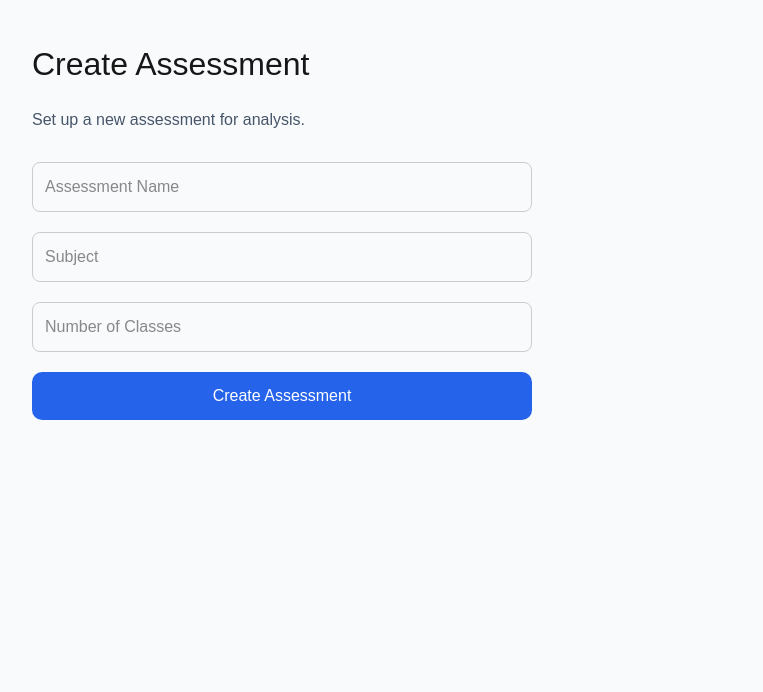
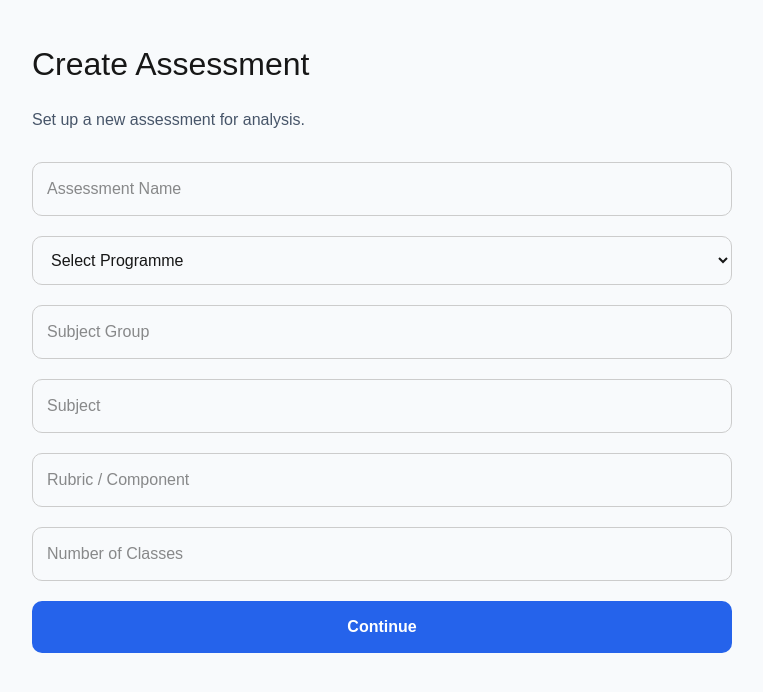
Before and after one commit to khaledmerabi-png/nextjs-boilerplate, a Next.js app: page /create-assessment in a window 1280 px wide. Shown: the top 692 px of the page, without its empty margins (8-771 px from the left). Built offline with nearby package versions, Linux system fonts and the light colour scheme.

Commit message:
Update page.tsx

```diff
--- a/app/create-assessment/page.tsx
+++ b/app/create-assessment/page.tsx
@@ -18,7 +18,7 @@ export default function CreateAssessment() {
 
       <div
         style={{
-          maxWidth: "500px",
+          maxWidth: "700px",
           display: "flex",
           flexDirection: "column",
           gap: "20px",
@@ -27,8 +27,34 @@ export default function CreateAssessment() {
         <input
           placeholder="Assessment Name"
           style={{
-            padding: "12px",
-            borderRadius: "8px",
+            padding: "14px",
+            borderRadius: "10px",
+            border: "1px solid #ccc",
+            fontSize: "16px",
+          }}
+        />
+
+        <select
+          style={{
+            padding: "14px",
+            borderRadius: "10px",
+            border: "1px solid #ccc",
+            fontSize: "16px",
+          }}
+          defaultValue=""
+        >
+          <option value="" disabled>
+            Select Programme
+          </option>
+          <option value="DP">DP</option>
+          <option value="MYP">MYP</option>
+        </select>
+
+        <input
+          placeholder="Subject Group"
+          style={{
+            padding: "14px",
+            borderRadius: "10px",
             border: "1px solid #ccc",
             fontSize: "16px",
           }}
@@ -37,8 +63,18 @@ export default function CreateAssessment() {
         <input
           placeholder="Subject"
           style={{
-            padding: "12px",
-            borderRadius: "8px",
+            padding: "14px",
+            borderRadius: "10px",
+            border: "1px solid #ccc",
+            fontSize: "16px",
+          }}
+        />
+
+        <input
+          placeholder="Rubric / Component"
+          style={{
+            padding: "14px",
+            borderRadius: "10px",
             border: "1px solid #ccc",
             fontSize: "16px",
           }}
@@ -48,8 +84,8 @@ export default function CreateAssessment() {
           placeholder="Number of Classes"
           type="number"
           style={{
-            padding: "12px",
-            borderRadius: "8px",
+            padding: "14px",
+            borderRadius: "10px",
             border: "1px solid #ccc",
             fontSize: "16px",
           }}
@@ -57,16 +93,17 @@ export default function CreateAssessment() {
 
         <button
           style={{
-            padding: "12px",
+            padding: "14px",
             background: "#2563eb",
             color: "white",
             border: "none",
             borderRadius: "10px",
             fontSize: "16px",
             cursor: "pointer",
+            fontWeight: "bold",
           }}
         >
-          Create Assessment
+          Continue
         </button>
       </div>
     </main>
```
